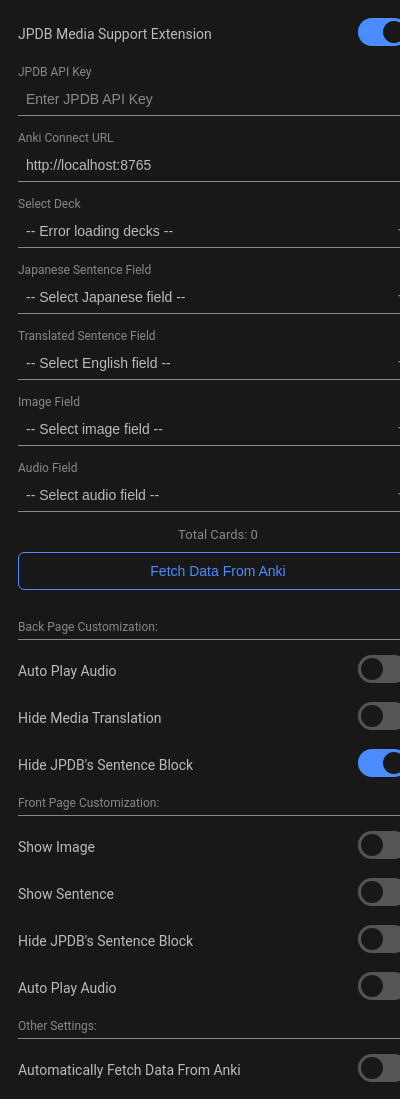
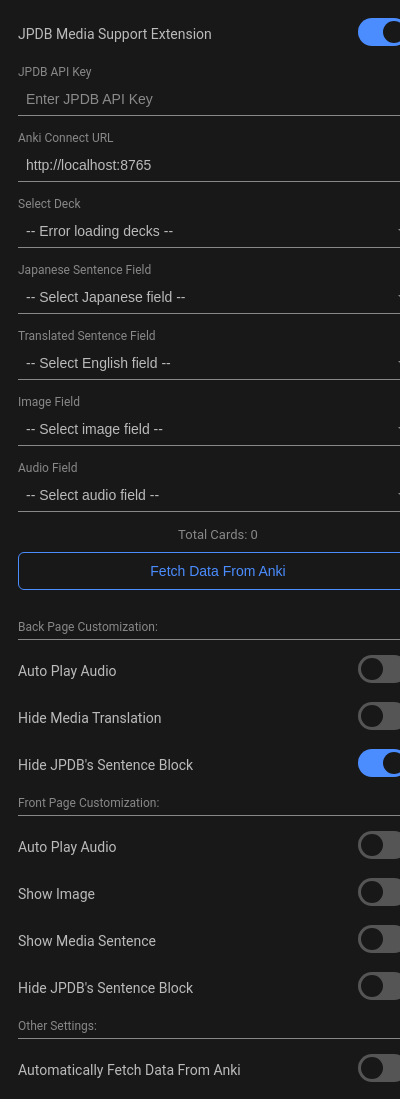
Before and after one commit to felix-ops/JPDB-Media-Support, a browser extension: page popup.html in a window 400 px wide. Shown: the top 1099 px of the page. Drawn offline with Linux system fonts and the light colour scheme; no server answers.

Commit message:
fix: revert popup layout change

```diff
--- a/popup.html
+++ b/popup.html
@@ -453,6 +453,14 @@
         Front Page Customization:
       </div>
 
+      <div class="form-group switch-container" id="autoPlayFrontRow">
+        <span class="switch-label">Auto Play Audio</span>
+        <label class="switch">
+          <input type="checkbox" id="autoPlayFront" />
+          <span class="slider"></span>
+        </label>
+      </div>
+
       <div class="form-group switch-container">
         <span class="switch-label">Show Image</span>
         <label class="switch">
@@ -462,7 +470,7 @@
       </div>
 
       <div class="form-group switch-container">
-        <span class="switch-label">Show Sentence</span>
+        <span class="switch-label">Show Media Sentence</span>
         <label class="switch">
           <input type="checkbox" id="showSentenceOnFront" />
           <span class="slider"></span>
@@ -477,13 +485,6 @@
         </label>
       </div>
 
-      <div class="form-group switch-container" id="autoPlayFrontRow">
-        <span class="switch-label">Auto Play Audio</span>
-        <label class="switch">
-          <input type="checkbox" id="autoPlayFront" />
-          <span class="slider"></span>
-        </label>
-      </div>
       <!-- Other Page Settings -->
       <div
         class="form-group"
```
